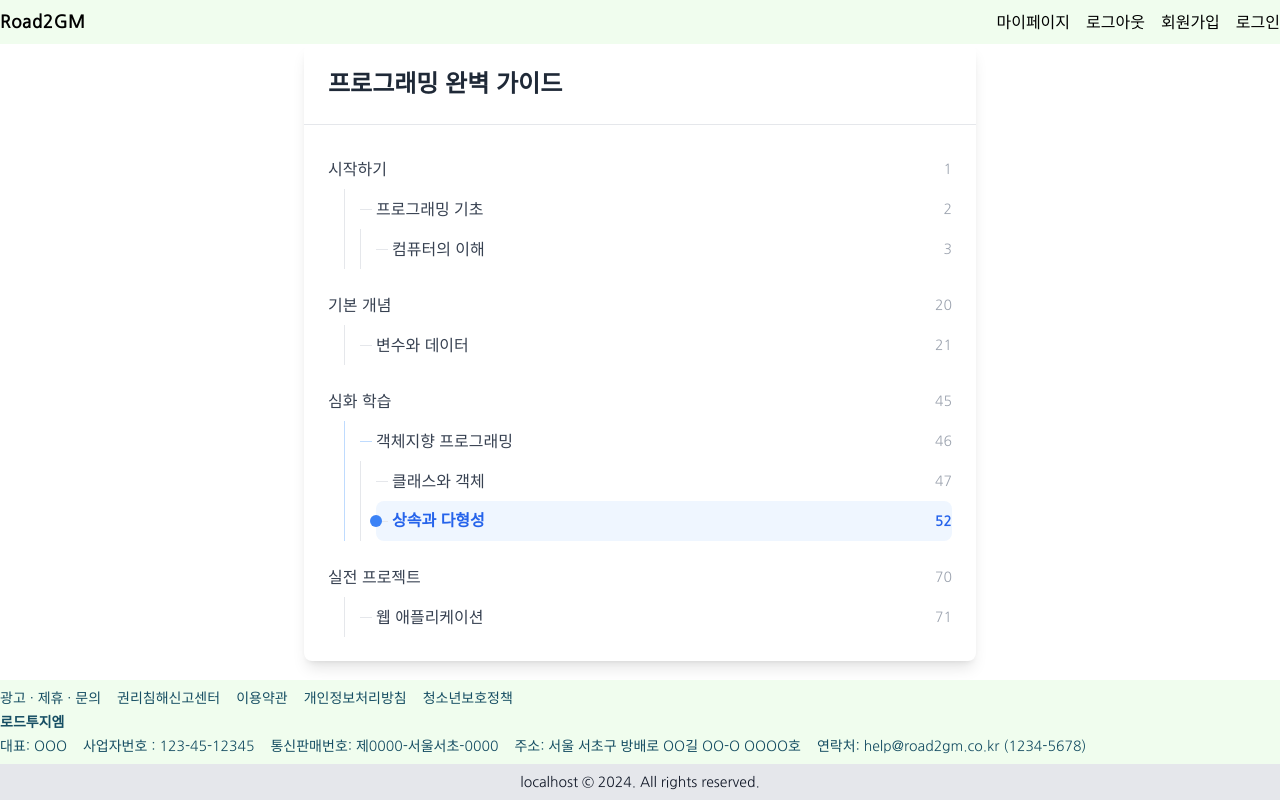
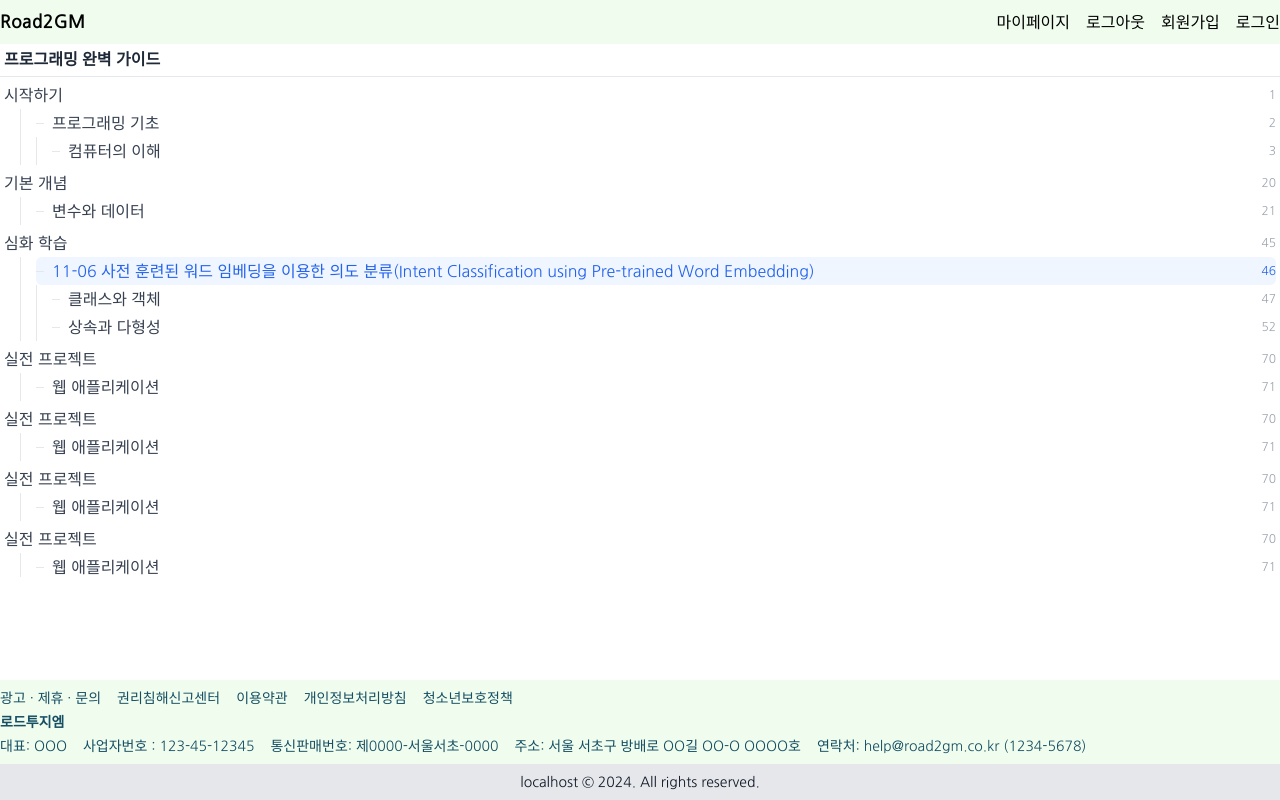
Before and after one commit to mairoo/road2gm-react, a React app: page /book/0 in a window 1280 px wide. Built offline with nearby package versions, Linux system fonts and the light colour scheme.

Commit message:
book table of contents types

```diff
--- /dev/null
+++ b/src/hooks/useScroll.ts
@@ -0,0 +1,36 @@
+import { useCallback, useRef } from "react";
+
+export function useScrollToCenter() {
+  const containerRef = useRef<HTMLDivElement>(null);
+  const activeItemRef = useRef<HTMLDivElement>(null);
+
+  const scrollToCenter = useCallback(() => {
+    const container = containerRef.current;
+    const activeItem = activeItemRef.current;
+
+    if (!container || !activeItem) return;
+
+    // 컨테이너의 스크롤 가능한 높이
+    const containerHeight = container.clientHeight;
+    // active 항목의 상대적 위치
+    const activeItemTop = activeItem.offsetTop;
+    // active 항목의 높이
+    const activeItemHeight = activeItem.clientHeight;
+
+    // 스크롤 위치 계산 (active 항목이 중앙에 오도록)
+    const scrollPosition =
+      activeItemTop - containerHeight / 2 + activeItemHeight / 2;
+
+    // 부드러운 스크롤 적용
+    container.scrollTo({
+      top: scrollPosition,
+      behavior: "smooth",
+    });
+  }, []);
+
+  return {
+    containerRef,
+    activeItemRef,
+    scrollToCenter,
+  };
+}
--- /dev/null
+++ b/src/hooks/useToc.ts
@@ -0,0 +1,25 @@
+import { useCallback, useMemo } from "react";
+import { TableOfContents } from "../types";
+import { addNumbering, findPreviousAndNext } from "../utils/toc";
+
+export const useToc = (tocData: TableOfContents) => {
+  const numberedToc = useMemo(
+    () => ({
+      ...tocData,
+      chapters: addNumbering(tocData.chapters),
+    }),
+    [tocData],
+  );
+
+  const findNavigation = useCallback(
+    (currentId: string) => {
+      return findPreviousAndNext(tocData, currentId);
+    },
+    [tocData],
+  );
+
+  return {
+    numberedToc,
+    findNavigation,
+  };
+};
--- a/src/pages/book/[id].tsx
+++ b/src/pages/book/[id].tsx
@@ -1,18 +1,9 @@
-import React, { useEffect, useRef } from "react";
+import React, { useEffect } from "react";
 import { useParams } from "react-router-dom";
-
-interface Section {
-  id: string;
-  title: string;
-  page: number;
-  level: number;
-  sections?: Section[]; // 재귀적 구조를 위한 선택적 배열
-}
-
-interface TableOfContents {
-  title: string;
-  chapters: Section[];
-}
+import { Section } from "../../types";
+import { printToc } from "../../utils/toc";
+import { useScrollToCenter } from "../../hooks/useScroll";
+import { useToc } from "../../hooks/useToc";
 
 const useBookParams = () => {
   const { bookId } = useParams<{ bookId: string }>();
@@ -24,38 +15,6 @@ const useBookParams = () => {
 
   return { id: id };
 };
-
-const BookDetailPage = () => {
-  const { id } = useBookParams();
-
-  const currentPage = 52; // 예시로 52페이지 설정
-  const activeItemRef = useRef<HTMLDivElement>(null);
-  const containerRef = useRef<HTMLDivElement>(null);
-
-  // 페이지 로드 시 active 항목으로 스크롤
-  useEffect(() => {
-    if (activeItemRef.current && containerRef.current) {
-      const container = containerRef.current;
-      const activeItem = activeItemRef.current;
-
-      // 컨테이너의 스크롤 가능한 높이
-      const containerHeight = container.clientHeight;
-      // active 항목의 상대적 위치
-      const activeItemTop = activeItem.offsetTop;
-      // active 항목의 높이
-      const activeItemHeight = activeItem.clientHeight;
-
-      // 스크롤 위치 계산 (active 항목이 중앙에 오도록)
-      const scrollPosition =
-        activeItemTop - containerHeight / 2 + activeItemHeight / 2;
-
-      // 부드러운 스크롤 적용
-      container.scrollTo({
-        top: scrollPosition,
-        behavior: "smooth",
-      });
-    }
-  }, []);
 
 const tocData = {
   title: "프로그래밍 완벽 가이드",
@@ -104,7 +63,8 @@ const BookDetailPage = () => {
       sections: [
         {
           id: "section3-1",
-            title: "객체지향 프로그래밍",
+          title:
+            "11-06 사전 훈련된 워드 임베딩을 이용한 의도 분류(Intent Classification using Pre-trained Word Embedding)",
           page: 46,
           level: 2,
           sections: [
@@ -138,8 +98,103 @@ const BookDetailPage = () => {
         },
       ],
     },
+    {
+      id: "chapter5",
+      title: "실전 프로젝트",
+      page: 70,
+      level: 1,
+      sections: [
+        {
+          id: "section5-1",
+          title: "웹 애플리케이션",
+          page: 71,
+          level: 2,
+        },
+      ],
+    },
+    {
+      id: "chapter6",
+      title: "실전 프로젝트",
+      page: 70,
+      level: 1,
+      sections: [
+        {
+          id: "section6-1",
+          title: "웹 애플리케이션",
+          page: 71,
+          level: 2,
+        },
+      ],
+    },
+    {
+      id: "chapter7",
+      title: "실전 프로젝트",
+      page: 70,
+      level: 1,
+      sections: [
+        {
+          id: "section7-1",
+          title: "웹 애플리케이션",
+          page: 71,
+          level: 2,
+        },
+      ],
+    },
+    {
+      id: "chapter8",
+      title: "실전 프로젝트",
+      page: 70,
+      level: 1,
+      sections: [
+        {
+          id: "section8-1",
+          title: "웹 애플리케이션",
+          page: 71,
+          level: 2,
+        },
+      ],
+    },
+    {
+      id: "chapter9",
+      title: "실전 프로젝트",
+      page: 70,
+      level: 1,
+      sections: [
+        {
+          id: "section9-1",
+          title: "웹 애플리케이션",
+          page: 99,
+          level: 2,
+        },
+      ],
+    },
   ],
 };
+
+const BookDetailPage = () => {
+  const { id } = useBookParams();
+
+  const currentSectionId = "section3-1";
+
+  const { numberedToc, findNavigation } = useToc(tocData);
+  const { containerRef, activeItemRef, scrollToCenter } = useScrollToCenter();
+
+  // 사용 예시:
+  const result1 = findNavigation("section1-1-1");
+  console.log("section1-1-1의 이전/다음:", result1);
+
+  const result2 = findNavigation("chapter1");
+  console.log("chapter1의 이전:", result2);
+
+  const result3 = findNavigation("section3-1-2");
+  console.log("section3-1-2의 다음:", result3);
+
+  console.log("넘버링이 적용된 목차:");
+  printToc(numberedToc.chapters);
+
+  useEffect(() => {
+    scrollToCenter();
+  }, []);
 
   const RenderSection = ({
     section,
@@ -148,16 +203,17 @@ const BookDetailPage = () => {
     section: Section;
     level?: number;
   }) => {
-    const isActive = section.page === currentPage;
+    const isActive = section.id === currentSectionId;
     const hasActivePage = section.sections?.some(
       (subSection) =>
-        subSection.page === currentPage ||
+        subSection.id === currentSectionId ||
         (subSection.sections &&
-          subSection.sections.some((s) => s.page === currentPage)),
+          subSection.sections.some((s) => s.id === currentSectionId)),
     );
 
     return (
       <li className="relative">
+        {/* 세로 선 */}
         {level > 0 && (
           <div
             className={`absolute left-0 top-0 h-full w-px
@@ -167,36 +223,35 @@ const BookDetailPage = () => {
 
         <div
           ref={isActive ? activeItemRef : null}
-          className={`relative flex items-center py-2
+          className={`relative flex items-center py-0.5
             ${level > 0 ? "ml-4" : ""}
-            ${isActive ? "text-blue-600 font-semibold" : "text-gray-700"}
+            ${isActive ? "text-blue-600" : "text-gray-700"}
             ${hasActivePage ? "text-blue-600" : ""}
-            ${isActive ? "bg-blue-50 rounded-lg" : ""}`}
+            ${isActive ? "bg-blue-50 rounded-md" : ""}`}
         >
+          {/* 가로선 */}
           {level > 0 && (
             <div
-              className={`absolute left-0 top-1/2 w-3 h-px
+              className={`absolute left-0 top-1/2 w-2 h-px
               ${hasActivePage ? "bg-blue-200" : "bg-gray-200"}`}
             />
-          )}
-
-          {isActive && (
-            <div className="absolute -left-1.5 top-1/2 w-3 h-3 rounded-full bg-blue-500 transform -translate-y-1/2" />
           )}
 
           <div
             className={`flex justify-between items-center w-full
             ${level > 0 ? "ml-4" : ""}`}
           >
-            <span className={`${isActive ? "text-blue-600" : ""}`}>
+            <span className={`line-clamp-1 ${isActive ? "text-blue-600" : ""}`}>
               {section.title}
             </span>
+            {section.page && (
               <span
-              className={`ml-2 text-sm
+                className={`ml-2 text-xs
               ${isActive ? "text-blue-600" : "text-gray-400"}`}
               >
                 {section.page}
               </span>
+            )}
           </div>
         </div>
 
@@ -216,16 +271,14 @@ const BookDetailPage = () => {
   };
 
   return (
-    <div className="max-w-2xl mx-auto bg-white rounded-lg shadow-lg">
-      <h2 className="text-2xl font-bold p-6 text-gray-800 border-b">
-        {tocData.title}
-      </h2>
+    <div className="mx-auto bg-white">
+      <h2 className="font-bold p-1 text-gray-800 border-b">{tocData.title}</h2>
       {/* 스크롤 가능한 컨테이너 추가 */}
       <div
         ref={containerRef}
-        className="max-h-[600px] overflow-y-auto scroll-smooth"
+        className="max-h-[500px] overflow-y-auto scroll-smooth"
       >
-        <ul className="p-6 space-y-4">
+        <ul className="p-1 space-y-1">
           {tocData.chapters.map((chapter) => (
             <RenderSection key={chapter.id} section={chapter} />
           ))}
--- /dev/null
+++ b/src/types/book.ts
@@ -0,0 +1,13 @@
+export interface Section {
+  id: string;
+  title: string;
+  page?: number; // 출력 페이지 수 온라인 책은 의미가 없어서 선택적
+  level: number;
+  sections?: Section[]; // 재귀적 구조를 위한 선택적 배열
+  number?: string; // 목차 넘버링
+}
+
+export interface TableOfContents {
+  title: string;
+  chapters: Section[];
+}
--- a/src/types/index.ts
+++ b/src/types/index.ts
@@ -7,5 +7,6 @@
 // 명시적인 import/export 필요한 타입
 
 export * from "./menu";
+export * from "./book";
 export * from "./widget";
 export * from "./ui";
--- /dev/null
+++ b/src/utils/toc.ts
@@ -0,0 +1,92 @@
+import { Section, TableOfContents } from "../types";
+
+export const flattenToc = (chapters: Section[]): Section[] => {
+  const result: Section[] = [];
+
+  function traverse(section: Section) {
+    // 현재 섹션을 결과 배열에 추가
+    result.push(section);
+
+    // 하위 섹션이 있으면 재귀적으로 순회
+    if (section.sections) {
+      section.sections.forEach(traverse);
+    }
+  }
+
+  chapters.forEach(traverse);
+  return result;
+};
+
+export const addNumbering = (
+  chapters: Section[],
+  prefix: string = "",
+): Section[] =>
+  chapters.map((chapter, index) => {
+    // 현재 레벨의 넘버 생성
+    const currentNumber = prefix ? `${prefix}-${index + 1}` : `${index + 1}`;
+
+    // 현재 챕터의 복사본 생성
+    const numberedChapter = {
+      ...chapter,
+      number: currentNumber,
+    };
+
+    // 하위 섹션이 있으면 재귀적으로 넘버링
+    if (numberedChapter.sections) {
+      numberedChapter.sections = addNumbering(
+        numberedChapter.sections,
+        currentNumber,
+      );
+    }
+
+    return numberedChapter;
+  });
+
+export const findPreviousAndNext = (
+  tocData: TableOfContents,
+  currentId: string,
+) => {
+  // 넘버링을 먼저 적용
+  const numberedToc = {
+    ...tocData,
+    chapters: addNumbering(tocData.chapters),
+  };
+
+  // 모든 섹션을 평탄화
+  const flattenedSections = flattenToc(numberedToc.chapters);
+
+  // 현재 항목의 인덱스 찾기
+  const currentIndex = flattenedSections.findIndex(
+    (section) => section.id === currentId,
+  );
+
+  // 현재 항목을 찾지 못한 경우
+  if (currentIndex === -1) {
+    return {
+      previous: null,
+      next: null,
+    };
+  }
+
+  // 이전 항목과 다음 항목 찾기
+  const previous =
+    currentIndex > 0 ? flattenedSections[currentIndex - 1] : null;
+  const next =
+    currentIndex < flattenedSections.length - 1
+      ? flattenedSections[currentIndex + 1]
+      : null;
+
+  return {
+    previous,
+    next,
+  };
+};
+
+export const printToc = (chapters: Section[], level = 0) => {
+  chapters.forEach((chapter) => {
+    console.log(`${" ".repeat(level * 2)}${chapter.number}. ${chapter.title}`);
+    if (chapter.sections) {
+      printToc(chapter.sections, level + 1);
+    }
+  });
+};
```
Lines whose indentation alone changed are shown as unchanged.
